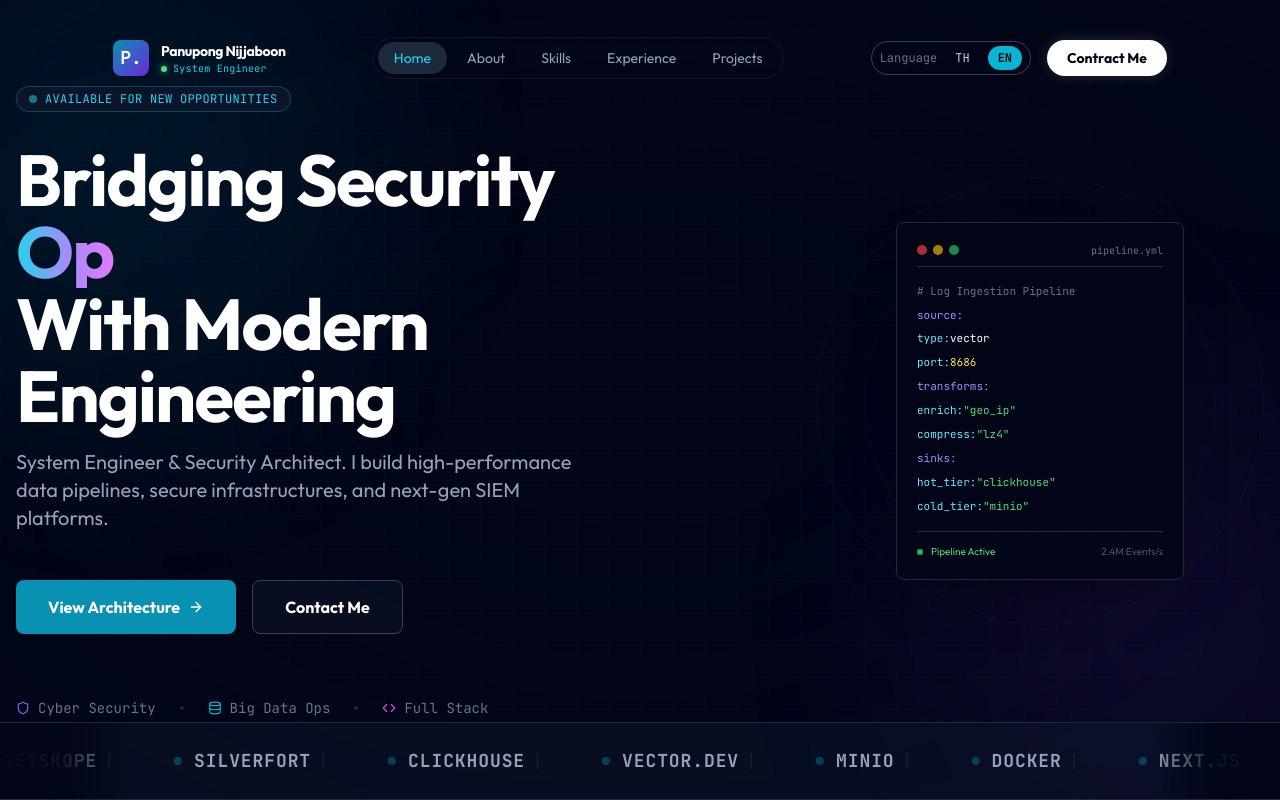
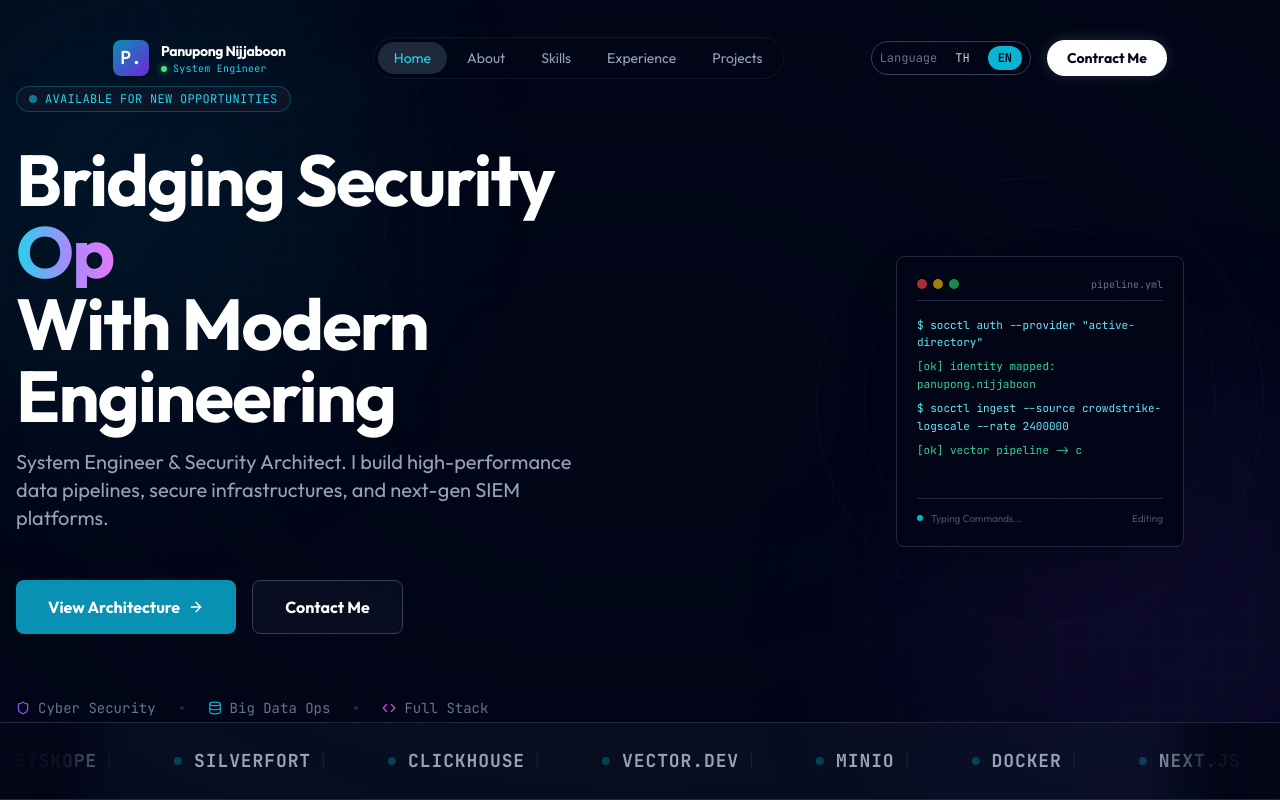
Before and after one commit to bew4113/portfolio, a React (Vite) app: page / in a window 1280 px wide. Shown: the top 800 px of the page. Built offline with nearby package versions, Linux system fonts and the light colour scheme.

Commit message:
feat: make hero terminal type like real coding

```diff
--- a/src/cv.tsx
+++ b/src/cv.tsx
@@ -456,41 +456,71 @@ const useTypewriter = (texts: string[], resetKey?: string, typingSpeed = 80, del
   return displayText;
 };
 
-// Terminal line-by-line animation: reveals lines one at a time, then loops
-const useTerminalAnimation = (lineCount: number, lineDelay = 320) => {
-  const [visibleLines, setVisibleLines] = useState(0);
+type TerminalLine = {
+  text: string;
+  color: string;
+};
+
+// Terminal typing animation: types each command character-by-character, line-by-line, then loops.
+const useTerminalTyper = (
+  script: TerminalLine[],
+  typingMin = 18,
+  typingMax = 46,
+  linePause = 450,
+  loopPause = 1800,
+) => {
+  const [completedLines, setCompletedLines] = useState(0);
+  const [typedChars, setTypedChars] = useState(0);
 
   useEffect(() => {
-    if (visibleLines < lineCount) {
-      const timer = setTimeout(() => setVisibleLines(v => v + 1), lineDelay);
-      return () => clearTimeout(timer);
-    } else {
-      const timer = setTimeout(() => setVisibleLines(0), 4000);
+    if (!script.length) return;
+    let timer: ReturnType<typeof setTimeout>;
+
+    if (completedLines >= script.length) {
+      timer = setTimeout(() => {
+        setCompletedLines(0);
+        setTypedChars(0);
+      }, loopPause);
       return () => clearTimeout(timer);
     }
-  }, [visibleLines, lineCount, lineDelay]);
 
-  return visibleLines;
+    const currentLine = script[completedLines]?.text ?? '';
+    if (typedChars < currentLine.length) {
+      const speed = Math.floor(Math.random() * (typingMax - typingMin + 1)) + typingMin;
+      timer = setTimeout(() => setTypedChars((prev) => prev + 1), speed);
+      return () => clearTimeout(timer);
+    }
+
+    timer = setTimeout(() => {
+      setCompletedLines((prev) => prev + 1);
+      setTypedChars(0);
+    }, linePause);
+    return () => clearTimeout(timer);
+  }, [completedLines, typedChars, script, typingMin, typingMax, linePause, loopPause]);
+
+  return { completedLines, typedChars, isComplete: completedLines >= script.length };
 };
 
 // --- COMPONENTS ---
 
-const TERMINAL_DATA = [
-  { label: '# Log Ingestion Pipeline', labelColor: 'text-slate-500', value: '' },
-  { label: 'source:', labelColor: 'text-violet-400', value: '' },
-  { label: '  type: ', labelColor: 'text-cyan-300', value: 'vector', valueColor: 'text-white' },
-  { label: '  port: ', labelColor: 'text-cyan-300', value: '8686', valueColor: 'text-yellow-300' },
-  { label: 'transforms:', labelColor: 'text-violet-400', value: '' },
-  { label: '  enrich: ', labelColor: 'text-cyan-300', value: '"geo_ip"', valueColor: 'text-green-400' },
-  { label: '  compress: ', labelColor: 'text-cyan-300', value: '"lz4"', valueColor: 'text-green-400' },
-  { label: 'sinks:', labelColor: 'text-violet-400', value: '' },
-  { label: '  hot_tier: ', labelColor: 'text-cyan-300', value: '"clickhouse"', valueColor: 'text-green-400' },
-  { label: '  cold_tier: ', labelColor: 'text-cyan-300', value: '"minio"', valueColor: 'text-green-400' },
+const TERMINAL_SCRIPT: TerminalLine[] = [
+  { text: '$ socctl auth --provider "active-directory"', color: 'text-cyan-300' },
+  { text: '[ok] identity mapped: panupong.nijjaboon', color: 'text-emerald-400' },
+  { text: '$ socctl ingest --source crowdstrike-logscale --rate 2400000', color: 'text-cyan-300' },
+  { text: '[ok] vector pipeline -> clickhouse (hot) / minio (cold)', color: 'text-emerald-400' },
+  { text: '$ socctl playbook run ransomware-auto-isolate --host ws-fin-223', color: 'text-cyan-300' },
+  { text: '[done] host isolated in 1.8s', color: 'text-violet-300' },
+  { text: '$ graph-sync schedule --calendar outlook --notify teams', color: 'text-cyan-300' },
+  { text: '[ok] microsoft graph workflow synced', color: 'text-emerald-400' },
+  { text: '$ n8n trigger incident-bridge --channel secops', color: 'text-cyan-300' },
+  { text: '[ok] secops automation deployed', color: 'text-emerald-400' },
 ];
 
 const AnimatedTerminal = () => {
-  const visibleLines = useTerminalAnimation(TERMINAL_DATA.length, 320);
-  const isDone = visibleLines >= TERMINAL_DATA.length;
+  const { completedLines, typedChars, isComplete } = useTerminalTyper(TERMINAL_SCRIPT);
+  const activeLine = TERMINAL_SCRIPT[completedLines];
+  const windowStart = Math.max(0, completedLines - 5);
+  const visibleCompleted = TERMINAL_SCRIPT.slice(windowStart, completedLines);
 
   return (
     <div className="w-72 bg-slate-950/90 backdrop-blur-xl border border-slate-800 rounded-lg p-5 shadow-2xl relative overflow-hidden hover:border-cyan-500/30 transition-colors">
@@ -505,23 +535,26 @@ const AnimatedTerminal = () => {
       </div>
 
       <div className="space-y-1.5 font-mono text-[11px] leading-relaxed min-h-[165px]">
-        {TERMINAL_DATA.slice(0, visibleLines).map((line, i) => (
-          <div key={i} className="flex items-baseline terminal-line-in">
-            <span className={line.labelColor}>{line.label}</span>
-            {line.value && <span className={line.valueColor}>{line.value}</span>}
+        {visibleCompleted.map((line, i) => (
+          <div key={`${line.text}-${i}`} className={`terminal-line-in ${line.color}`}>
+            {line.text}
           </div>
         ))}
-        {!isDone && (
-          <span className="inline-block w-1.5 h-3.5 bg-cyan-400 terminal-cursor align-middle"></span>
+
+        {!isComplete && activeLine && (
+          <div className={`terminal-line-in ${activeLine.color}`}>
+            {activeLine.text.slice(0, typedChars)}
+            <span className="inline-block w-1.5 h-3.5 bg-cyan-400 terminal-cursor align-middle ml-0.5"></span>
+          </div>
         )}
       </div>
 
       <div className="mt-4 pt-3 border-t border-slate-800 flex items-center justify-between">
-        <div className={`flex items-center gap-2 text-[10px] transition-all duration-500 ${isDone ? 'text-green-400' : 'text-slate-600'}`}>
-          <div className={`w-1.5 h-1.5 rounded-full ${isDone ? 'bg-green-500 animate-pulse' : 'bg-slate-600'}`}></div>
-          {isDone ? 'Pipeline Active' : 'Initializing...'}
+        <div className={`flex items-center gap-2 text-[10px] transition-all duration-500 ${isComplete ? 'text-green-400' : 'text-slate-600'}`}>
+          <div className={`w-1.5 h-1.5 rounded-full ${isComplete ? 'bg-green-500 animate-pulse' : 'bg-cyan-500 terminal-dot'}`}></div>
+          {isComplete ? 'Automation Live' : 'Typing Commands...'}
         </div>
-        <span className="text-[10px] text-slate-600">{isDone ? '2.4M Events/s' : '---'}</span>
+        <span className="text-[10px] text-slate-600">{isComplete ? 'SOC Ready' : 'Editing'}</span>
       </div>
     </div>
   );
```
